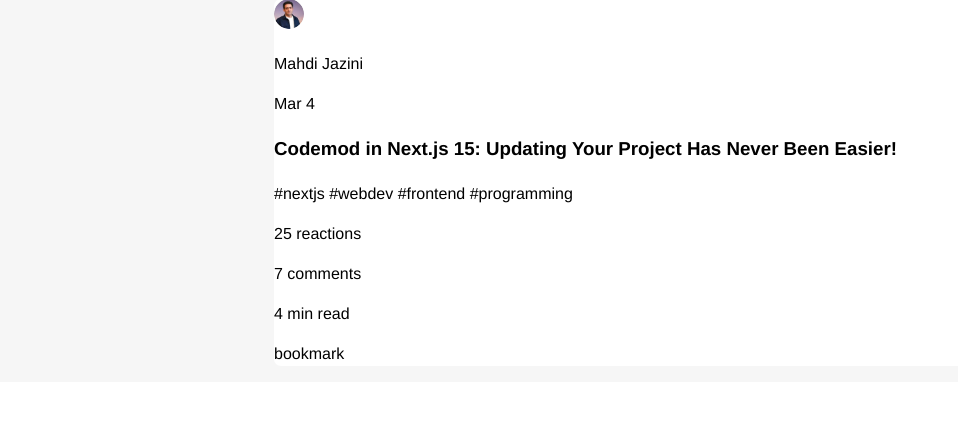
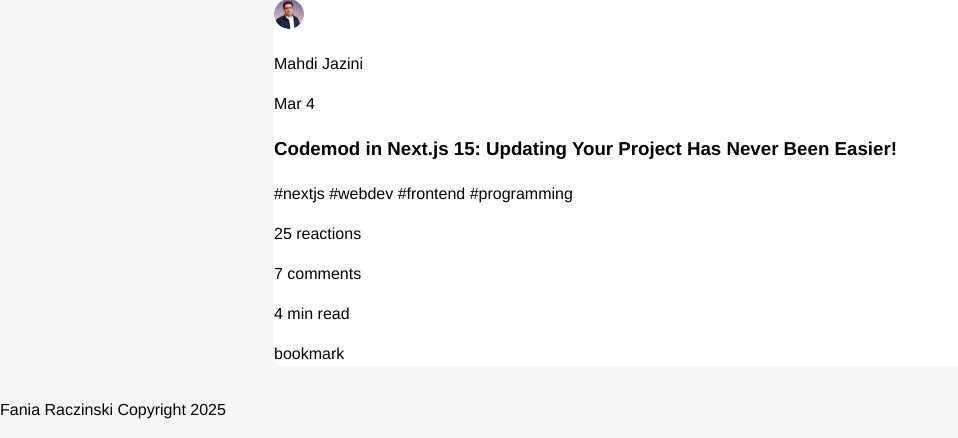
Before and after one commit to Fania/dev_to_clone, a PHP site: page / in a window 1280 px wide. Shown: the part 1951-2389 px from the top of the page, without its empty margins (0-958 px from the left). Before the commit the page ends 2333 px from the top, so only its background shows below. Run offline with PHP 8.4, Linux system fonts and the light colour scheme.

Commit message:
add footer to project

```diff
--- /dev/null
+++ b/footer.php
@@ -0,0 +1,7 @@
+<?php
+
+?>
+
+<footer>
+    <p>Fania Raczinski Copyright 2025</p>
+</footer>
--- a/index.php
+++ b/index.php
@@ -15,6 +15,7 @@
 
     <?php include 'header.php'?>
     <?php include 'main.php'?>
+    <?php include 'footer.php'?>
 
 </body>
 </html>
```
